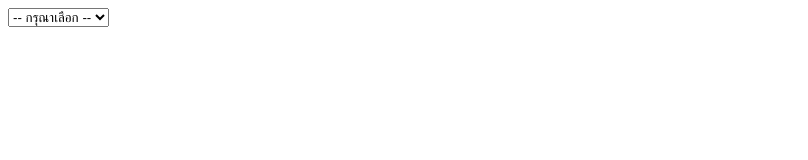
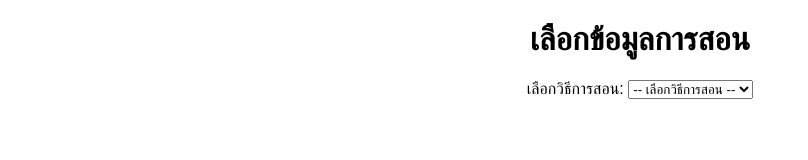
Before and after one commit to projectkmasterjack/projectkmasterjack.github.io, a plain HTML site: page index.html in a window 1280 px wide. Shown: the whole page, without its empty margins (0-808 px from the left). Drawn offline with Linux system fonts and the light colour scheme.

Commit message:
Update index.html

```diff
--- a/index.html
+++ b/index.html
@@ -1,12 +1,58 @@
-<select id="mainDropdown" onchange="showSteps()">
-  <option value="">-- กรุณาเลือก --</option>
-  <option value="4mat">4 MAT</option>
-  <option value="pbl">PBL</option>
-</select>
+<!DOCTYPE html>
+<html lang="th">
+<head>
+    <meta charset="UTF-8">
+    <meta name="viewport" content="width=device-width, initial-scale=1.0">
+    <title>เลือกข้อมูลการสอน</title>
+    <style>
+        body {
+            font-family: Arial, sans-serif;
+            text-align: center;
+        }
+        .content {
+            margin-top: 20px;
+        }
+    </style>
+</head>
+<body>
+    <h1>เลือกข้อมูลการสอน</h1>
+    <label for="methodSelect">เลือกวิธีการสอน:</label>
+    <select id="methodSelect" onchange="showSteps()">
+        <option value="">-- เลือกวิธีการสอน --</option>
+        <option value="PBL">PBL</option>
+        <option value="BBL">BBL</option>
+    </select>
 
-<div id="stepsContainer" class="step-container">
-  <div class="step" id="step1"></div>
-  <div class="step" id="step2"></div>
-  <div class="step" id="step3"></div>
-  <div class="step" id="step4"></div>
-</div>
+    <div class="content" id="steps"></div>
+
+    <script>
+        function showSteps() {
+            const stepsDiv = document.getElementById("steps");
+            const selectedMethod = document.getElementById("methodSelect").value;
+
+            if (selectedMethod === "PBL") {
+                stepsDiv.innerHTML = `
+                    <h2>ขั้นตอนของ PBL</h2>
+                    <ul>
+                        <li>ขั้นนำ</li>
+                        <li>ขั้นสอน</li>
+                        <li>ขั้นสรุป</li>
+                    </ul>
+                `;
+            } else if (selectedMethod === "BBL") {
+                stepsDiv.innerHTML = `
+                    <h2>ขั้นตอนของ BBL</h2>
+                    <ul>
+                        <li>ขั้นนำ</li>
+                        <li>ขั้นสมาธิ</li>
+                        <li>ขั้นสอน</li>
+                        <li>ขั้นสรุป</li>
+                    </ul>
+                `;
+            } else {
+                stepsDiv.innerHTML = "";
+            }
+        }
+    </script>
+</body>
+</html>
```
